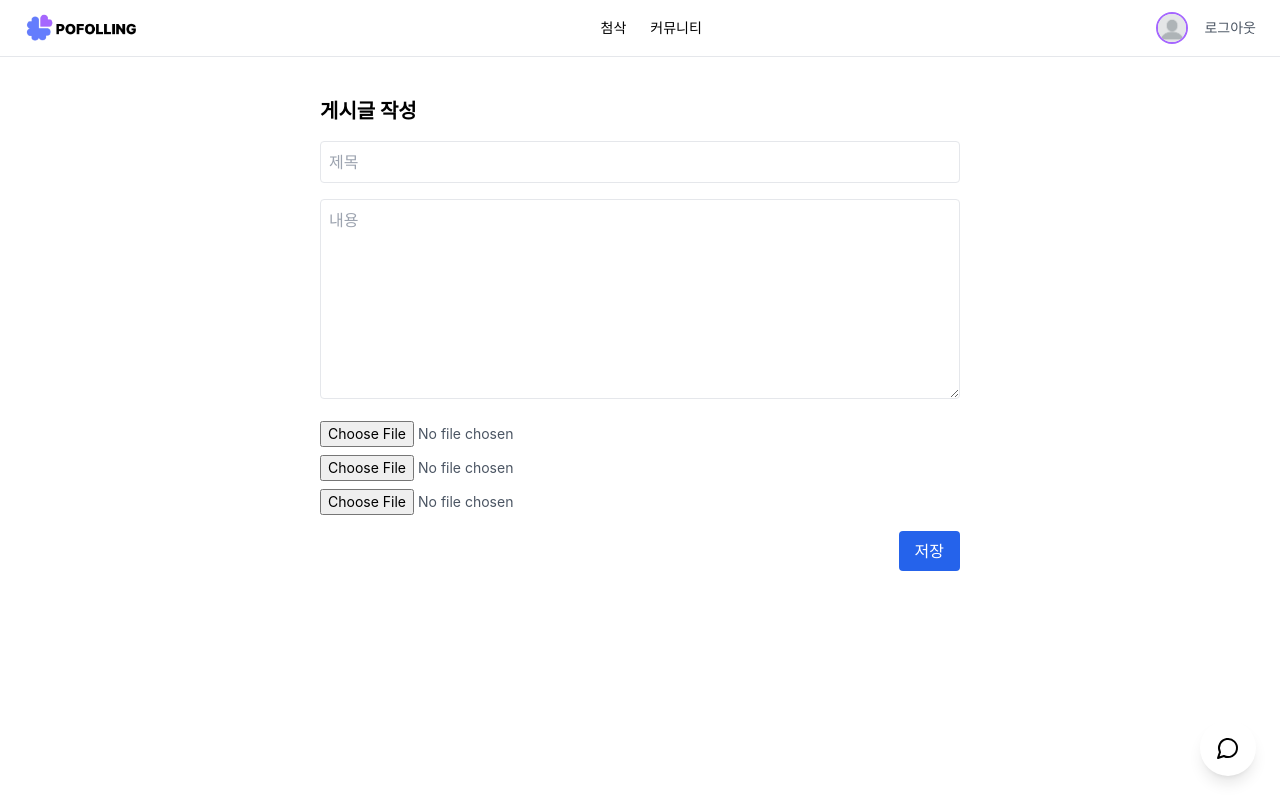
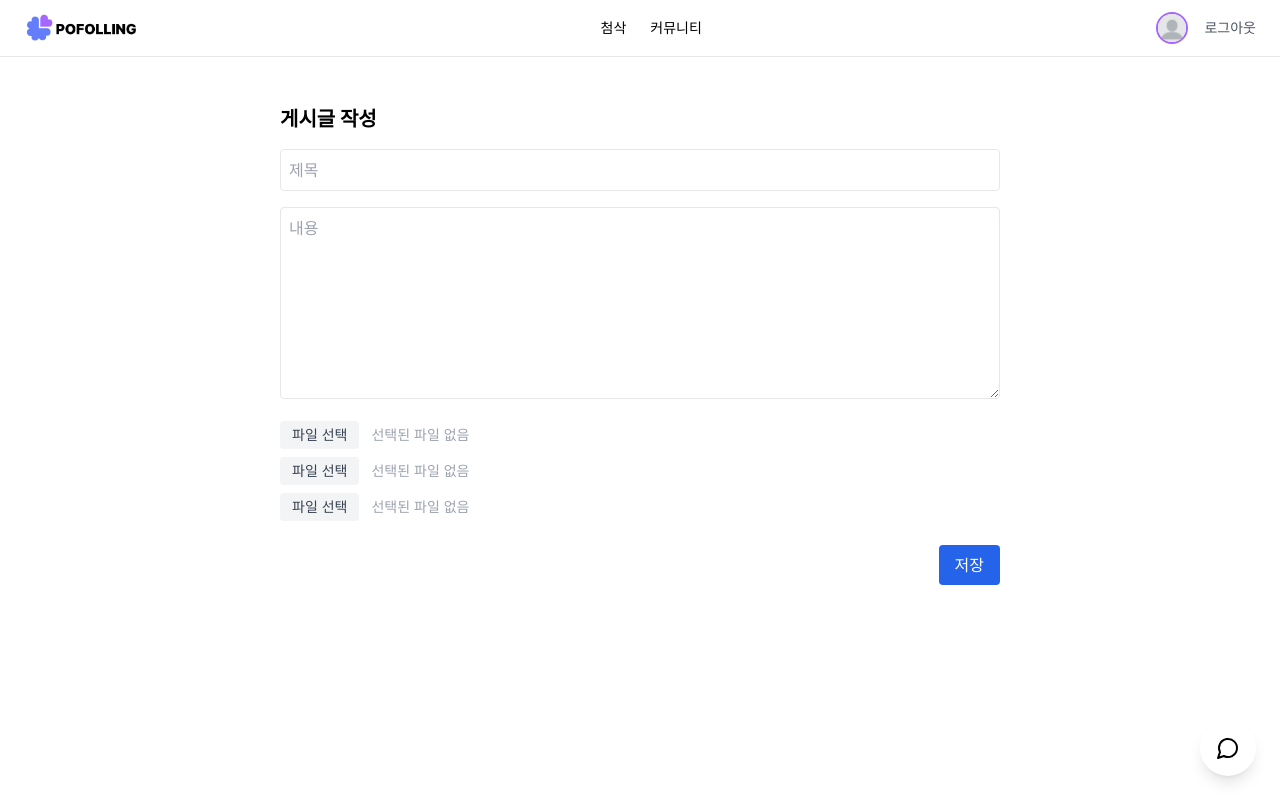
Before and after one commit to KwonAYeong/pofolling_frontend, a React (Create React App) app: page /community/write in a window 1280 px wide. Built offline with nearby package versions, Linux system fonts and the light colour scheme.

Commit message:
커뮤니티 페이지 최종 수정

```diff
--- a/src/pages/chat/Chat.tsx
+++ b/src/pages/chat/Chat.tsx
@@ -28,9 +28,10 @@ export default function Chat() {
   const messagesEndRef = useRef<HTMLDivElement>(null);
   const fileInputRef = useRef<HTMLInputElement>(null);
 
+  const cleanMessage = (message: string) => message.replace(/\s*\([^)]*\)\s*$/, '');
+
   useEffect(() => {
     if (!user?.user_id) return;
-
     const fetchChatList = async () => {
       try {
         const res = await axios.get(`http://localhost:8080/chat/list/${user.user_id}`);
@@ -67,7 +68,6 @@ export default function Chat() {
         console.error('채팅방 목록 불러오기 실패', err);
       }
     };
-
     fetchChatList();
   }, [user]);
 
@@ -89,7 +89,7 @@ export default function Chat() {
 
         const formatted = messages.map((msg: any) => ({
           sender: msg.senderId === user?.user_id ? '나' : msg.senderNickname ?? '시스템',
-          message: msg.message,
+          message: cleanMessage(msg.message),
           time: msg.sentAt?.slice(11, 16) || '',
           profile: msg.senderId === user?.user_id ? null : msg.senderProfileImage,
         }));
@@ -97,8 +97,14 @@ export default function Chat() {
         const hasEnded = formatted.some((m: any) => m.message === '첨삭이 종료되었습니다');
         const hasRestarted = !formatted.some((m: any) => m.message === '재첨삭이 시작되었습니다');
 
-        if (chatRoom.isActive && hasEnded && hasRestarted) {
-          formatted.push({ sender: '시스템', message: '재첨삭이 시작되었습니다', time: '', profile: null });
+        if (chatRoom.isActive && hasEnded && hasRestarted && chatRoom.portfolioTitles?.length) {
+          const titles = chatRoom.portfolioTitles.join(', ');
+          formatted.push({
+            sender: '시스템',
+            message: `“${titles}” 첨삭이 추가되었습니다.`,
+            time: '',
+            profile: null,
+          });
         }
 
         if (!chatRoom.isActive && !formatted.some((m: any) => m.message === '첨삭이 종료되었습니다')) {
@@ -116,7 +122,6 @@ export default function Chat() {
         console.error('메시지 불러오기 실패', err);
       }
     };
-
     fetchMessages();
   }, [selectedChatId]);
 
@@ -245,7 +250,7 @@ export default function Chat() {
   }, [chatList, selectedChatId]);
 
   const formatPortfolioTitles = (titles?: string[]) =>
-    titles && titles.length ? `포트폴리오 ${titles.join(', ')}` : '포트폴리오 없음';
+    titles && titles.length ? ` ${titles.join(', ')}` : '포트폴리오 없음';
 
   return (
     <div className="flex h-screen">
--- a/src/pages/community/CommunityWrite.tsx
+++ b/src/pages/community/CommunityWrite.tsx
@@ -10,8 +10,13 @@ const CommunityWrite = () => {
 
   const [title, setTitle] = useState('');
   const [content, setContent] = useState('');
-  const [fileInputs, setFileInputs] = useState<(File | null)[]>([null, null, null]);
-  const [existingFiles, setExistingFiles] = useState<(string | null)[]>([null, null, null]);
+  const [file1, setFile1] = useState<File | null>(null);
+  const [file2, setFile2] = useState<File | null>(null);
+  const [file3, setFile3] = useState<File | null>(null);
+  const [file1Name, setFile1Name] = useState('');
+  const [file2Name, setFile2Name] = useState('');
+  const [file3Name, setFile3Name] = useState('');
+  const [existingFiles, setExistingFiles] = useState<string[]>([]);
   const [deletedFiles, setDeletedFiles] = useState<string[]>([]);
 
   const { user } = useUser();
@@ -23,16 +28,12 @@ const CommunityWrite = () => {
       if (editMode && postId && userId) {
         try {
           const res = await axios.get(`http://localhost:8080/community/post/${postId}/${userId}`);
-          const post = res.data.data;
-          setTitle(post.title);
-          setContent(post.content);
-
-          const fileUrls: string[] = post.fileUrls || [];
-          const padded = [...fileUrls.slice(0, 3), null, null, null].slice(0, 3);
-          setExistingFiles(padded);
+          const data = res.data.data;
+          setTitle(data.title);
+          setContent(data.content);
+          setExistingFiles(data.fileUrls || []);
         } catch (err) {
-          console.error('수정할 게시글 불러오기 실패', err);
-          alert('게시글을 불러올 수 없습니다.');
+          console.error('게시글 불러오기 실패:', err);
         }
       }
     };
@@ -40,64 +41,69 @@ const CommunityWrite = () => {
     fetchPost();
   }, [editMode, postId, userId]);
 
-  const handleSingleFileChange = (index: number) => (e: ChangeEvent<HTMLInputElement>) => {
-    const selectedFile = e.target.files?.[0] || null;
+  useEffect(() => {
+    if (editMode && existingFiles.length) {
+      setFile1Name(existingFiles[0] ? decodeURIComponent(existingFiles[0].split('/').pop()!) : '');
+      setFile2Name(existingFiles[1] ? decodeURIComponent(existingFiles[1].split('/').pop()!) : '');
+      setFile3Name(existingFiles[2] ? decodeURIComponent(existingFiles[2].split('/').pop()!) : '');
+    }
+  }, [existingFiles]);
 
-    const newFiles = [...fileInputs];
-    newFiles[index] = selectedFile;
-    setFileInputs(newFiles);
-
-    const existing = existingFiles[index];
-    if (existing) {
-      setDeletedFiles((prev) => [...prev, existing]);
-      const updatedExisting = [...existingFiles];
-      updatedExisting[index] = null;
-      setExistingFiles(updatedExisting);
+  const handleFileChange = (e: ChangeEvent<HTMLInputElement>, index: number) => {
+    const file = e.target.files?.[0] || null;
+    if (index === 1) {
+      setFile1(file);
+      setFile1Name(file?.name || '');
+    }
+    if (index === 2) {
+      setFile2(file);
+      setFile2Name(file?.name || '');
+    }
+    if (index === 3) {
+      setFile3(file);
+      setFile3Name(file?.name || '');
     }
   };
 
-  const handleDeleteExistingFile = (index: number) => {
-    const existing = existingFiles[index];
-    if (existing) {
-      setDeletedFiles((prev) => [...prev, existing]);
-      const updatedExisting = [...existingFiles];
-      updatedExisting[index] = null;
-      setExistingFiles(updatedExisting);
+  const handleDeleteFile = (index: number) => {
+    if (index === 1) {
+      if (existingFiles[0]) setDeletedFiles(prev => [...prev, existingFiles[0]]);
+      setFile1(null);
+      setFile1Name('');
     }
+    if (index === 2) {
+      if (existingFiles[1]) setDeletedFiles(prev => [...prev, existingFiles[1]]);
+      setFile2(null);
+      setFile2Name('');
+    }
+    if (index === 3) {
+      if (existingFiles[2]) setDeletedFiles(prev => [...prev, existingFiles[2]]);
+      setFile3(null);
+      setFile3Name('');
+    }
+
+    // 기존 파일도 제거 (UI에서)
+    setExistingFiles(prev => {
+      const copy = [...prev];
+      copy[index - 1] = '';
+      return copy;
+    });
   };
 
   const handleSubmit = async () => {
-    if (!title.trim() || !content.trim()) {
-      alert('제목과 내용을 모두 입력하세요.');
-      return;
-    }
+    if (!userId) return;
 
-    if (!userId) {
-      alert('로그인이 필요합니다.');
-      return;
-    }
+    const formData = new FormData();
+    formData.append('title', title);
+    formData.append('content', content);
+    if (file1) formData.append('files', file1);
+    if (file2) formData.append('files', file2);
+    if (file3) formData.append('files', file3);
+    formData.append('deletedFiles', JSON.stringify(deletedFiles));
 
     try {
-      const formData = new FormData();
-      const data = {
-        title,
-        content,
-        deleteFileUrls: deletedFiles,
-      };
-
-      formData.append(
-        'data',
-        new Blob([JSON.stringify(data)], { type: 'application/json' })
-      );
-
-      fileInputs.forEach((file) => {
-        if (file) {
-          formData.append('files', file);
-        }
-      });
-
       if (editMode && postId) {
-        await axios.patch(
+        await axios.put(
           `http://localhost:8080/community/post/${postId}/${userId}`,
           formData,
           { headers: { 'Content-Type': 'multipart/form-data' } }
@@ -114,62 +120,55 @@ const CommunityWrite = () => {
 
       navigate('/community');
     } catch (err) {
-      console.error('글 저장 실패', err);
-      alert('글 저장 중 오류가 발생했습니다.');
+      console.error('글 등록/수정 실패:', err);
+      alert('글 처리 중 오류가 발생했습니다.');
     }
   };
 
-  if (!userId) {
-    return <div className="p-4 text-center text-red-500">로그인이 필요합니다.</div>;
-  }
-
   return (
-    <div className="max-w-2xl mx-auto p-4 space-y-4">
-      <h2 className="text-xl font-bold">{editMode ? '게시글 수정' : '게시글 작성'}</h2>
+    <div className="max-w-3xl mx-auto p-6">
+      <h1 className="text-xl font-bold mb-4">{editMode ? '게시글 수정' : '게시글 작성'}</h1>
 
       <input
         type="text"
-        className="w-full border p-2 rounded"
         placeholder="제목"
         value={title}
         onChange={(e) => setTitle(e.target.value)}
+        className="w-full border rounded p-2 mb-4"
       />
 
       <textarea
-        className="w-full border p-2 rounded min-h-[200px]"
         placeholder="내용"
         value={content}
         onChange={(e) => setContent(e.target.value)}
+        className="w-full border rounded p-2 h-48 mb-4"
       />
 
-      <div className="space-y-2 text-sm text-gray-600">
-        {[0, 1, 2].map((idx) => {
-          const file = fileInputs[idx];
-          const existing = existingFiles[idx];
+      {/* 파일 선택 + 파일명 + 삭제 */}
+      <div className="space-y-2 mb-6">
+        {[1, 2, 3].map((num) => {
+          const file = num === 1 ? file1 : num === 2 ? file2 : file3;
+          const fileName = num === 1 ? file1Name : num === 2 ? file2Name : file3Name;
 
           return (
-            <div key={idx} className="flex flex-col gap-1">
-              <input type="file" onChange={handleSingleFileChange(idx)} />
+            <div key={num} className="flex items-center gap-3">
+              <label className="bg-gray-100 px-3 py-1 rounded cursor-pointer text-sm text-gray-700 hover:bg-gray-200">
+                파일 선택
+                <input type="file" className="hidden" onChange={(e) => handleFileChange(e, num)} />
+              </label>
 
-              {/* ✅ 기존 파일만 표시 (새 파일 이름은 브라우저 기본 UI로만 보여줌) */}
-              {existing && !file && (
-                <div className="flex items-center gap-2">
-                  <a
-                    href={existing}
-                    target="_blank"
-                    rel="noopener noreferrer"
-                    className="text-blue-600 underline max-w-[250px] truncate"
-                  >
-                    {decodeURIComponent(existing.split('/').pop()!)}
-                  </a>
+              {fileName ? (
+                <>
+                  <span className="text-sm text-gray-600 max-w-[220px] truncate">{fileName}</span>
                   <button
-                    type="button"
-                    className="text-red-500 text-xs underline"
-                    onClick={() => handleDeleteExistingFile(idx)}
+                    onClick={() => handleDeleteFile(num)}
+                    className="text-red-500 text-sm"
                   >
                     삭제
                   </button>
-                </div>
+                </>
+              ) : (
+                <span className="text-sm text-gray-400">선택된 파일 없음</span>
               )}
             </div>
           );
@@ -179,7 +178,7 @@ const CommunityWrite = () => {
       <div className="flex justify-end">
         <button
           onClick={handleSubmit}
-          className="bg-blue-600 text-white px-4 py-2 rounded"
+          className="bg-blue-600 text-white px-4 py-2 rounded hover:bg-blue-700"
         >
           저장
         </button>
```
